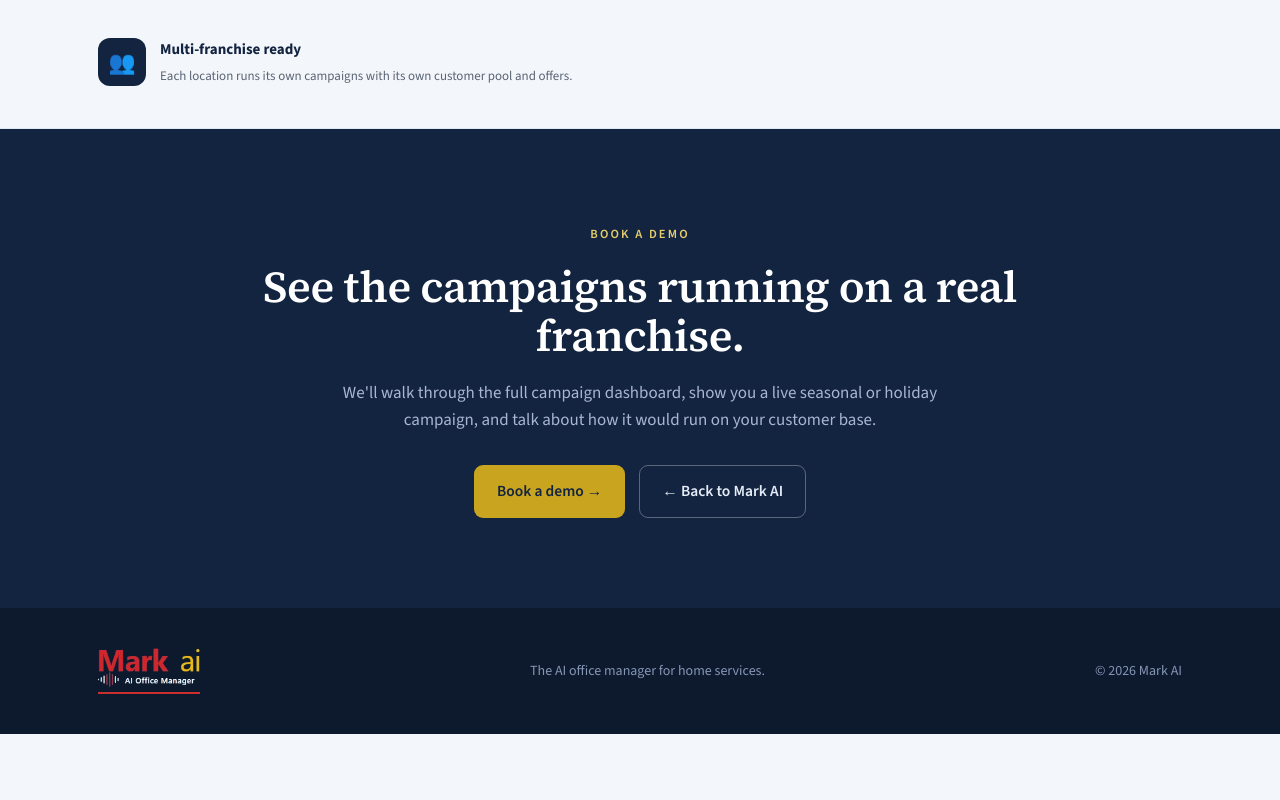
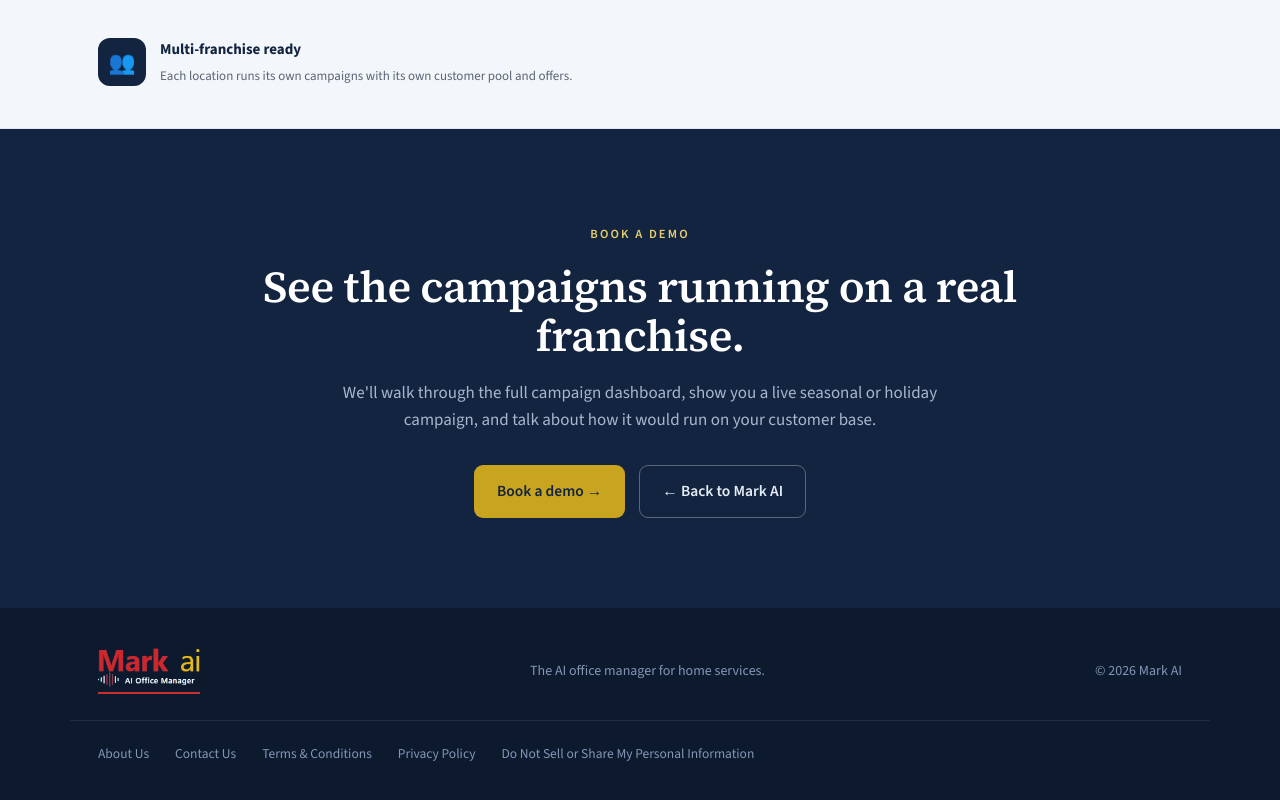
Before and after one commit to dlqueensr-rgb/mark-ai-site, a plain HTML site: page campaigns.html in a window 1280 px wide. Shown: the part 6220-7020 px from the top of the page. Before the commit the page ends 6954 px from the top, so only its background shows below. Drawn offline with nearby package versions, Linux system fonts and the light colour scheme.

Commit message:
Update campaigns.html

```diff
--- a/campaigns.html
+++ b/campaigns.html
@@ -494,6 +494,15 @@
     <div>The AI office manager for home services.</div>
     <div>© 2026 Mark AI</div>
   </div>
+  <div class="wrap foot-legal">
+    <nav class="foot-links" aria-label="Footer">
+      <a href="/about.html">About Us</a>
+      <a href="/contact.html">Contact Us</a>
+      <a href="/terms.html">Terms &amp; Conditions</a>
+      <a href="/privacy.html">Privacy Policy</a>
+      <a href="/do-not-sell.html">Do Not Sell or Share My Personal Information</a>
+    </nav>
+  </div>
 </footer>
 
 <script>
```
